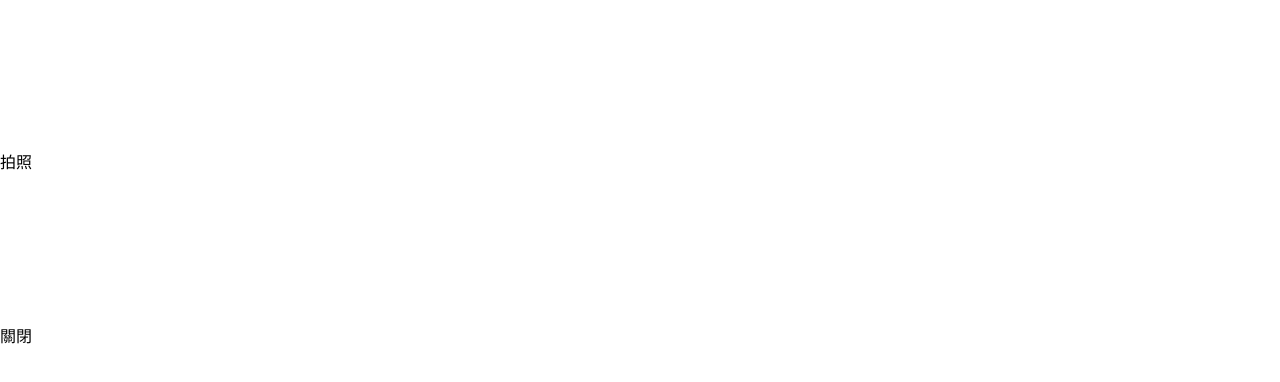
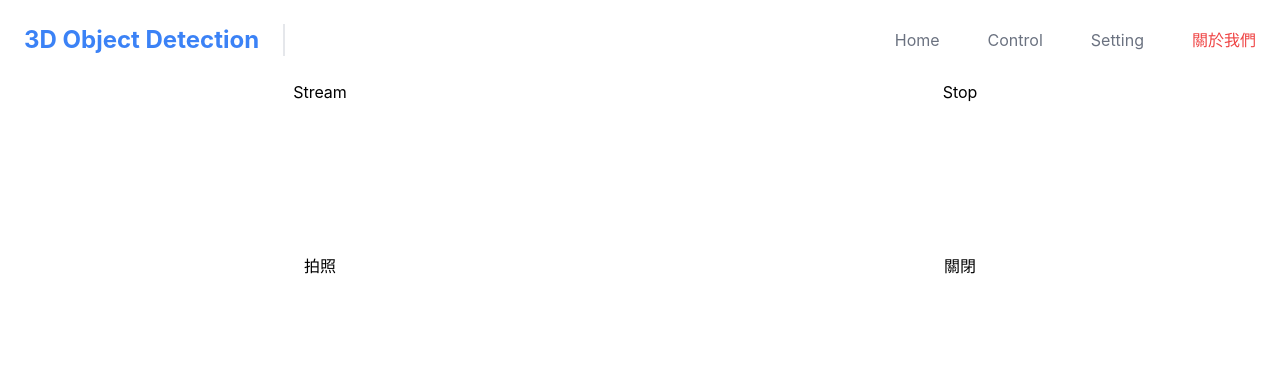
Before and after one commit to Anson-ava/FYP-web-app, a React (Create React App) app: page / in a window 1280 px wide. Shown: the top 382 px of the page. Built offline with nearby package versions, Linux system fonts and the light colour scheme; no server answers.

Commit message:
stopStream

```diff
--- a/src/App.js
+++ b/src/App.js
@@ -18,11 +18,13 @@
 // export default App;
 
 import React, { useRef, useEffect, useState } from "react";
+import TopBar from "./component/topBar";
 
 function App() {
 	const videoRef = useRef(null);
 	const photoRef = useRef(null);
 
+	const [hasStream, setHasStream] = useState(true);
 	const [hasPhoto, setHasPhoto] = useState(false);
 
 	const getVideo = () => {
@@ -38,10 +40,26 @@ function App() {
 			.catch((err) => {
 				console.error(err);
 			});
+		setHasStream(true);
+	};
+
+	const stopVideo = () => {
+		if (hasStream) {
+			let video = videoRef.current;
+			let stream = video.srcObject;
+			let tracks = stream.getTracks();
+
+			tracks.forEach(function (track) {
+				track.stop();
+			});
+
+			video.srcObject = null;
+			setHasStream(false);
+		}
 	};
 
 	const takePhoto = () => {
-    const width = 414;
+		const width = 420;
 		const height = width / (16 / 9);
 
 		let video = videoRef.current;
@@ -69,13 +87,28 @@ function App() {
 
 	return (
 		<div className="App">
+			<TopBar />
 			<div className="Camera">
+				<div className="grid grid-cols-2">
+					<button className="col-auto" onClick={getVideo}>
+						Stream
+					</button>
+					<button className="col-auto" onClick={stopVideo}>
+						Stop
+					</button>
+				</div>
 				<video ref={videoRef}></video>
-        <button onClick={takePhoto}>拍照</button>
+				<div className="grid grid-cols-2">
+					<button className="col-auto" onClick={takePhoto}>
+						拍照
+					</button>
+					<button className="col-auto" onClick={closePhoto}>
+						關閉
+					</button>
+				</div>
 			</div>
 			<div className={"result" + (hasPhoto ? "hasPhoto" : "")}>
 				<canvas ref={photoRef}></canvas>
-        <button onClick={closePhoto}>關閉</button>
 			</div>
 		</div>
 	);
--- a/src/component/topBar.js
+++ b/src/component/topBar.js
@@ -1,17 +1,17 @@
 const TopBar = () => {
 	return (
 		<header>
-      <nav class="p-6">
-        <div class="flex justify-between items-center">
-          <h1 class="pr-6 border-r-2 text-2xl font-bold text-blue-500">
+			<nav className="p-6">
+				<div className="flex justify-between items-center">
+					<h1 className="pr-6 border-r-2 text-2xl font-bold text-blue-500">
 						3D Object Detection
 					</h1>
-          <div class="flex justify-end flex-grow">
-            {/* <div class="flex ml-6 items-center">
+					<div className="flex justify-end flex-grow">
+						{/* <div className="flex ml-6 items-center">
               <span>
                 <svg
                   xmlns="http://www.w3.org/2000/svg"
-                  class="h-5 w-5 mr-4 cursor-pointer text-gray-500"
+                  className="h-5 w-5 mr-4 cursor-pointer text-gray-500"
                   fill="none"
                   viewBox="0 0 24 24"
                   stroke="currentColor"
@@ -25,16 +25,16 @@ const TopBar = () => {
                 </svg>
               </span>
               <input
-                class="outline-none text-sm flex-grow bg-gray-100"
+                className="outline-none text-sm flex-grow bg-gray-100"
                 type="text"
                 placeholder="Search saunas in Finland…"
               />
             </div> */}
-            <div class="md:flex space-x-12 hidden">
-              <span class="text-gray-500 text-md">Home</span>
-              <span class="text-gray-500 text-md">Control</span>
-              <span class="text-gray-500 text-md">Setting</span>
-              <span class="text-red-500 text-md">關於我們 </span>
+						<div className="md:flex space-x-12 hidden">
+							<span className="text-gray-500 text-md">Home</span>
+							<span className="text-gray-500 text-md">Control</span>
+							<span className="text-gray-500 text-md">Setting</span>
+							<span className="text-red-500 text-md">關於我們 </span>
 						</div>
 					</div>
 				</div>
```
Lines whose indentation alone changed are shown as unchanged.
